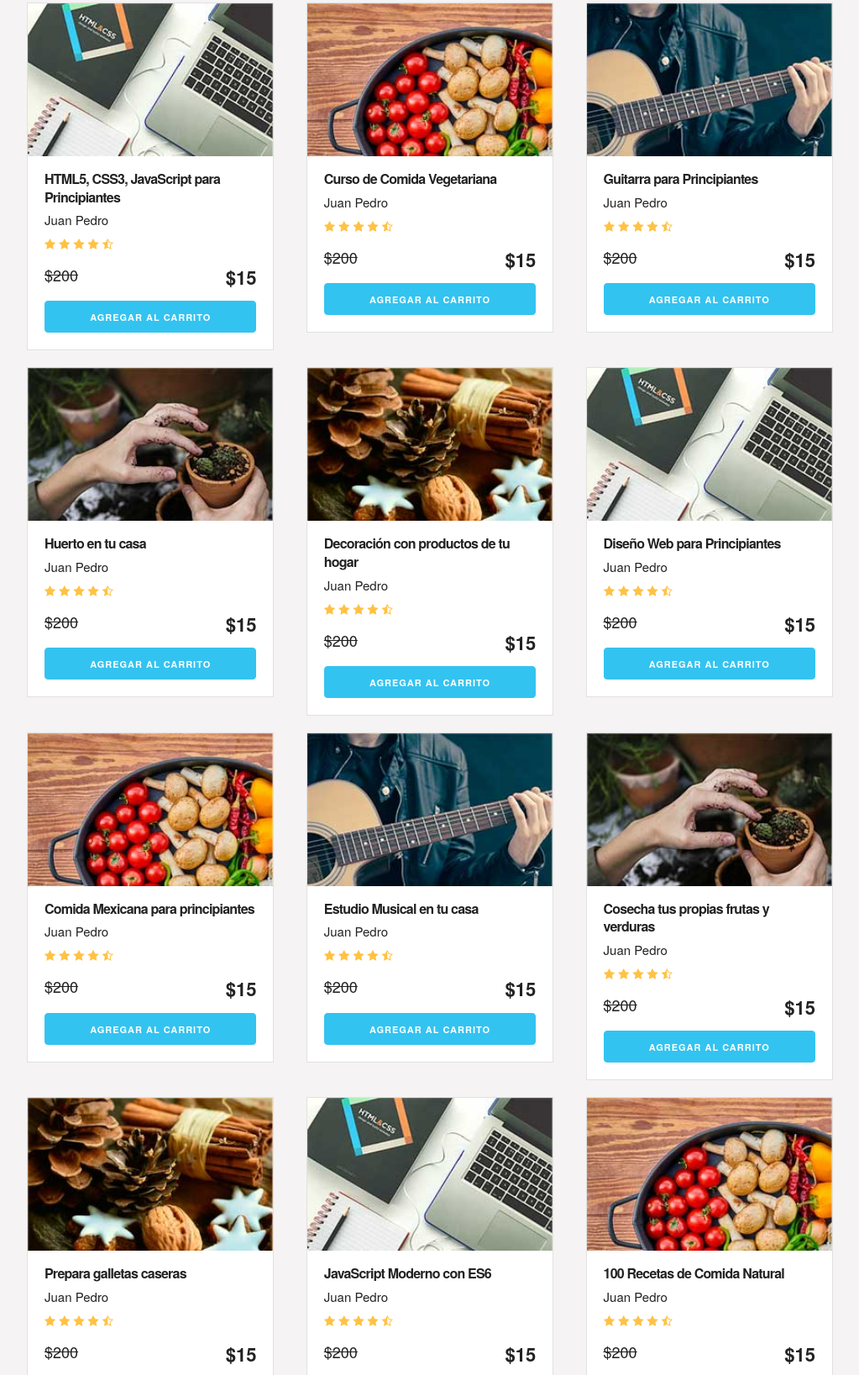
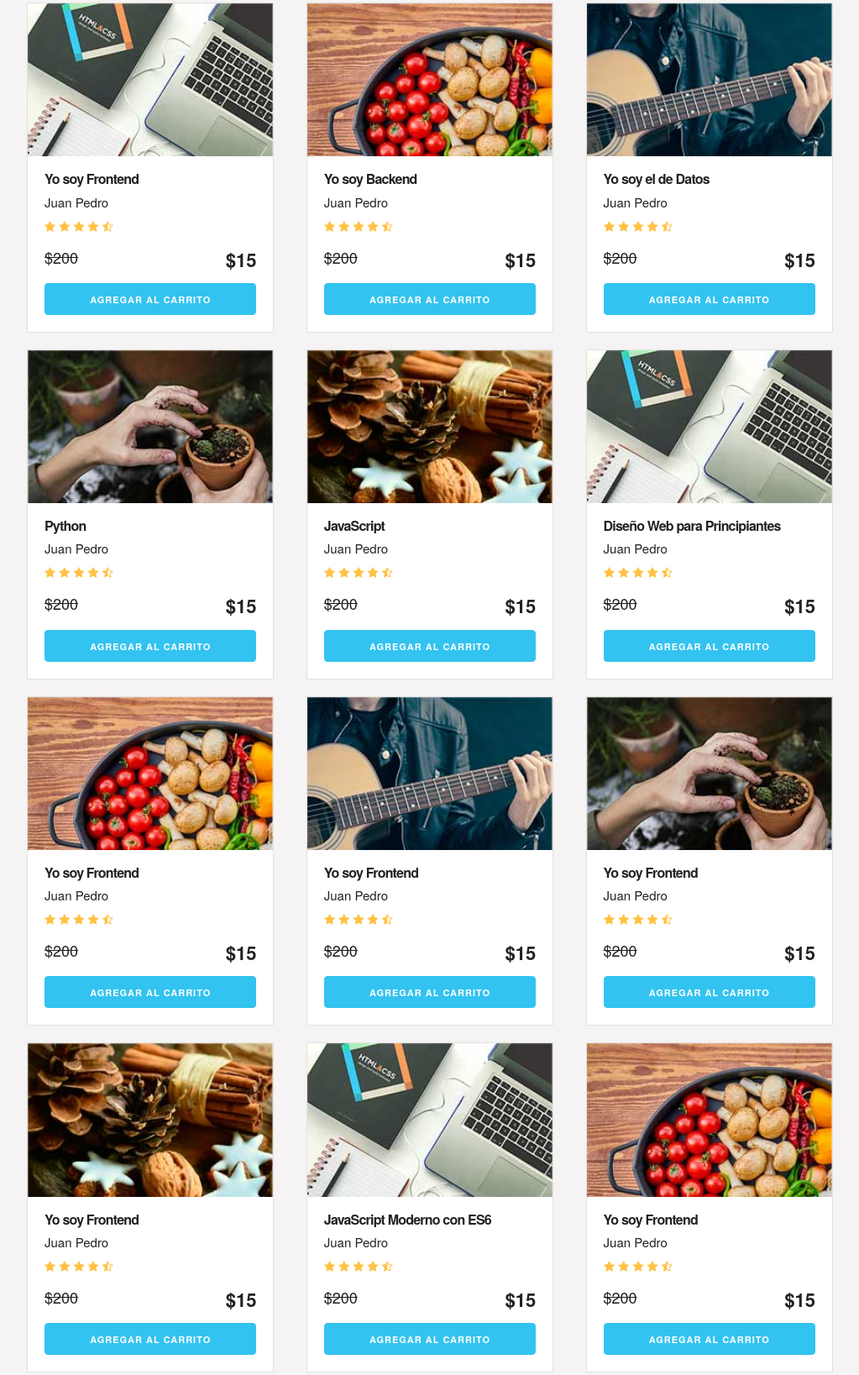
Before and after one commit to DudeIamDaniel/carritoComprasJs, a plain HTML site: page index.html in a window 1280 px wide. Shown: the part 634-2271 px from the top of the page at 84% size, without its empty margins (128-1151 px from the left). Drawn offline with Linux system fonts and the light colour scheme.

Commit message:
Cambios en los titulos de los cursos
Se cambiaron los titulos del curso para proyecto C8C

```diff
--- a/index.html
+++ b/index.html
@@ -89,7 +89,7 @@
                 <div class="card">
                     <img src="img/curso1.jpg" class="imagen-curso u-full-width">
                     <div class="info-card">
-                        <h4>HTML5, CSS3, JavaScript para Principiantes</h4>
+                        <h4>Yo soy Frontend</h4>
                         <p>Juan Pedro</p>
                         <img src="img/estrellas.png">
                         <p class="precio">$200  <span class="u-pull-right ">$15</span></p>
@@ -101,7 +101,7 @@
                     <div class="card">
                         <img src="img/curso2.jpg" class="imagen-curso u-full-width">
                         <div class="info-card">
-                            <h4>Curso de Comida Vegetariana</h4>
+                            <h4>Yo soy Backend</h4>
                             <p>Juan Pedro</p>
                             <img src="img/estrellas.png">
                             <p class="precio">$200  <span class="u-pull-right ">$15</span></p>
@@ -113,7 +113,7 @@
                     <div class="card">
                         <img src="img/curso3.jpg" class="imagen-curso u-full-width">
                         <div class="info-card">
-                            <h4>Guitarra para Principiantes</h4>
+                            <h4>Yo soy el de Datos</h4>
                             <p>Juan Pedro</p>
                             <img src="img/estrellas.png">
                             <p class="precio">$200  <span class="u-pull-right ">$15</span></p>
@@ -128,7 +128,7 @@
                 <div class="card">
                     <img src="img/curso4.jpg" class="imagen-curso u-full-width">
                     <div class="info-card">
-                        <h4>Huerto en tu casa</h4>
+                        <h4>Python</h4>
                         <p>Juan Pedro</p>
                         <img src="img/estrellas.png">
                         <p class="precio">$200  <span class="u-pull-right ">$15</span></p>
@@ -140,7 +140,7 @@
                     <div class="card">
                         <img src="img/curso5.jpg" class="imagen-curso u-full-width">
                         <div class="info-card">
-                            <h4>Decoración con productos de tu hogar</h4>
+                            <h4>JavaScript</h4>
                             <p>Juan Pedro</p>
                             <img src="img/estrellas.png">
                             <p class="precio">$200  <span class="u-pull-right ">$15</span></p>
@@ -166,7 +166,7 @@
                 <div class="card">
                     <img src="img/curso2.jpg" class="imagen-curso u-full-width">
                     <div class="info-card">
-                        <h4>Comida Mexicana para principiantes</h4>
+                        <h4>Yo soy Frontend</h4>
                         <p>Juan Pedro</p>
                         <img src="img/estrellas.png">
                         <p class="precio">$200  <span class="u-pull-right ">$15</span></p>
@@ -178,7 +178,7 @@
                     <div class="card">
                         <img src="img/curso3.jpg" class="imagen-curso u-full-width">
                         <div class="info-card">
-                            <h4>Estudio Musical en tu casa</h4>
+                            <h4>Yo soy Frontend</h4>
                             <p>Juan Pedro</p>
                             <img src="img/estrellas.png">
                             <p class="precio">$200  <span class="u-pull-right ">$15</span></p>
@@ -190,7 +190,7 @@
                     <div class="card">
                         <img src="img/curso4.jpg" class="imagen-curso u-full-width">
                         <div class="info-card">
-                            <h4>Cosecha tus propias frutas y verduras</h4>
+                            <h4>Yo soy Frontend</h4>
                             <p>Juan Pedro</p>
                             <img src="img/estrellas.png">
                             <p class="precio">$200  <span class="u-pull-right ">$15</span></p>
@@ -204,7 +204,7 @@
                     <div class="card">
                         <img src="img/curso5.jpg" class="imagen-curso u-full-width">
                         <div class="info-card">
-                            <h4>Prepara galletas caseras</h4>
+                            <h4>Yo soy Frontend</h4>
                             <p>Juan Pedro</p>
                             <img src="img/estrellas.png">
                             <p class="precio">$200  <span class="u-pull-right ">$15</span></p>
@@ -228,7 +228,7 @@
                         <div class="card">
                             <img src="img/curso2.jpg" class="imagen-curso u-full-width">
                             <div class="info-card">
-                                <h4>100 Recetas de Comida Natural</h4>
+                                <h4>Yo soy Frontend</h4>
                                 <p>Juan Pedro</p>
                                 <img src="img/estrellas.png">
                                 <p class="precio">$200  <span class="u-pull-right ">$15</span></p>
```
